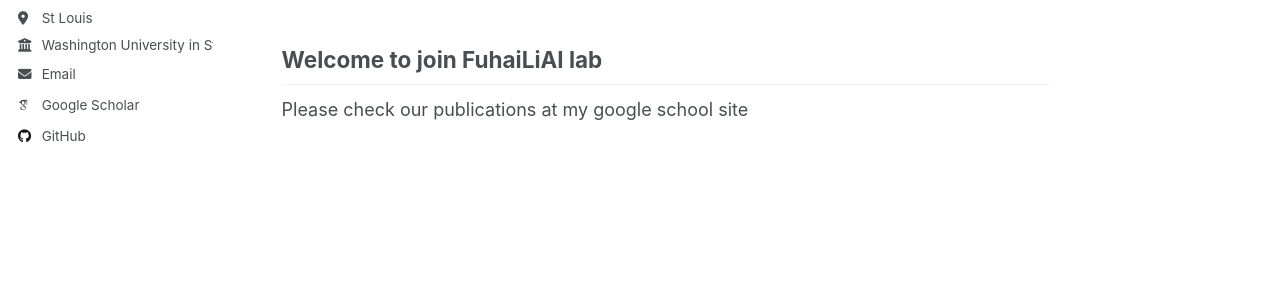
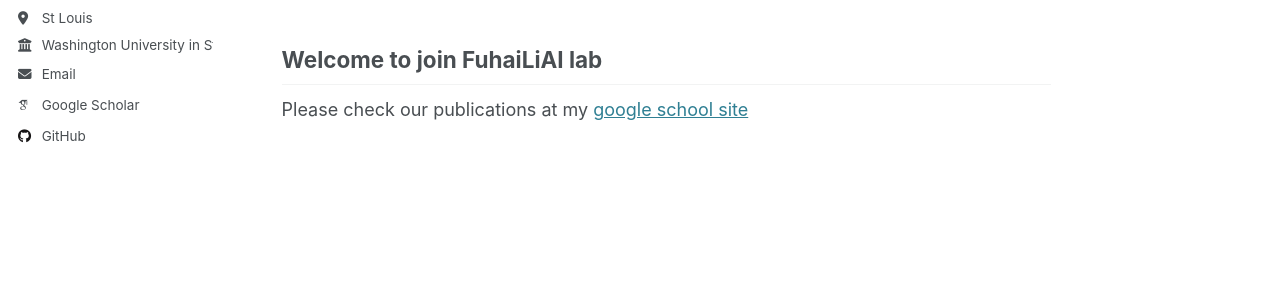
Before and after one commit to FuhaiLiAiLab/FuhaiLiAILab.github.io, a Jekyll site: the page built from _pages/about.md, in a window 1280 px wide and 900 px high, scrolled down 1014 px. Shown: the part 373-665 px from the top of the window. Built offline with Jekyll 4.4.1, drawn with Linux system fonts in a browser that asks for light colours; some web fonts are replaced; part of the change alters nothing that is shown.

```diff
--- a/_pages/about.md
+++ b/_pages/about.md
@@ -21,4 +21,4 @@ My lab's research interests lie in modeling and interpreting large-scale, comple
 
 Welcome to join FuhaiLiAI lab
 ------
-Please check our publications at my google school site
+Please check our publications at my [google school site](https://scholar.google.com/citations?hl=en&user=rVZfU9sAAAAJ&view_op=list_works&sortby=pubdate)
```
